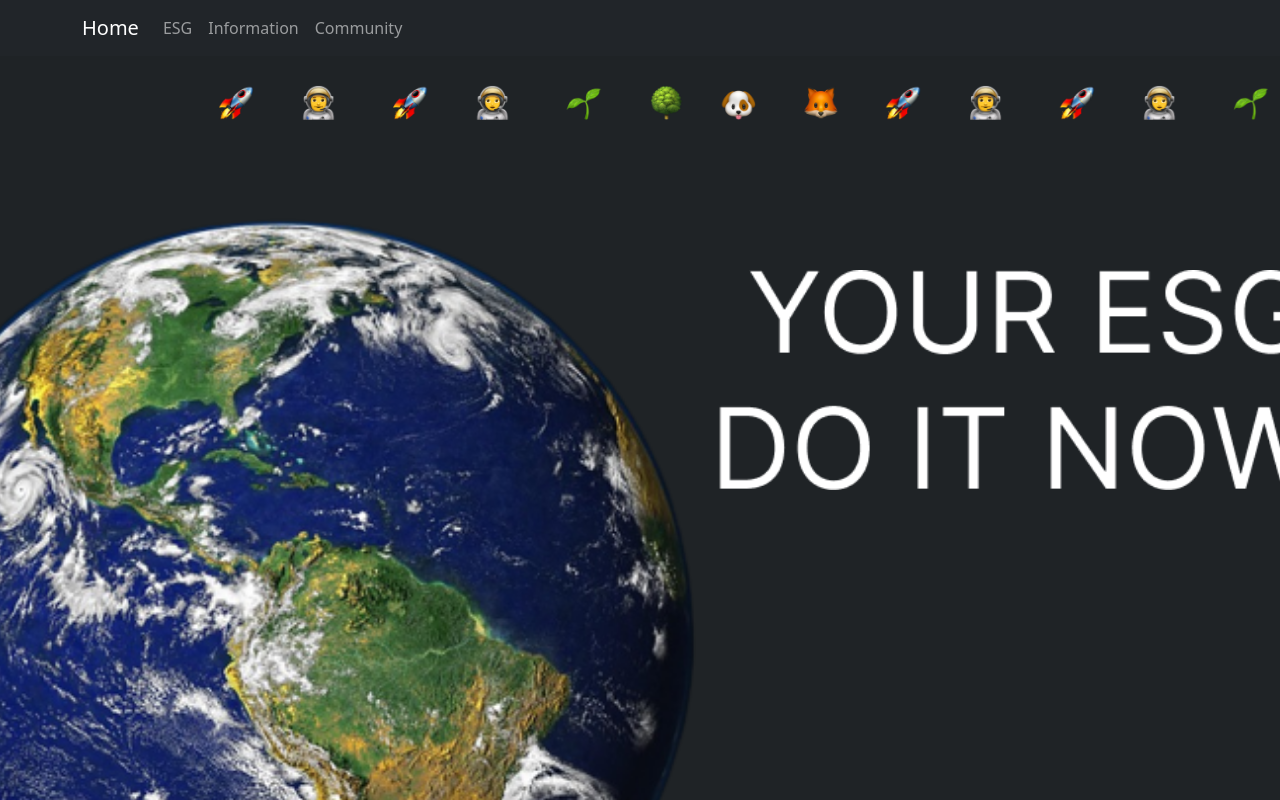
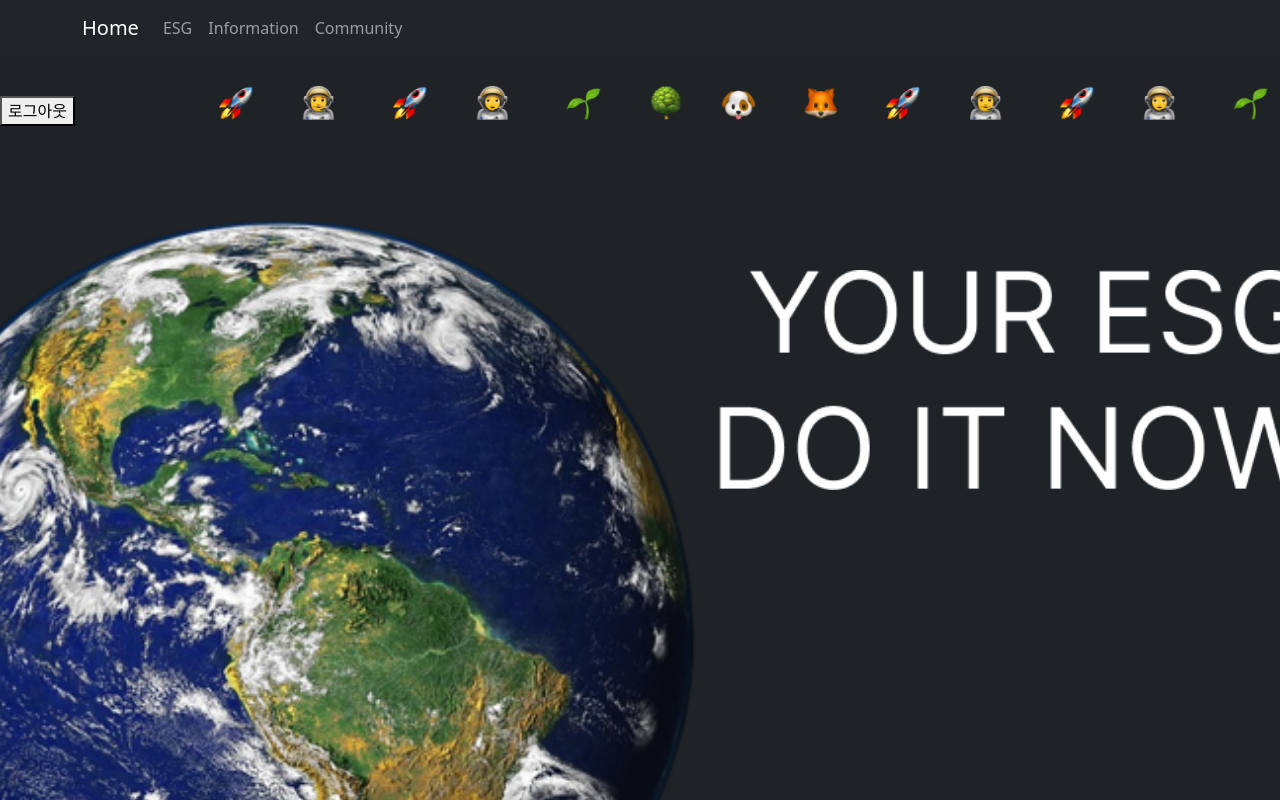
Before and after one commit to youresg/yesg-frontend, a React (Create React App) app in the folder web/: page /home in a window 1280 px wide. Built offline with nearby package versions, Linux system fonts and the light colour scheme.

Commit message:
Feat: 쿠키 삭제(로그아웃)

```diff
--- a/web/src/components/GoogleButton.js
+++ b/web/src/components/GoogleButton.js
@@ -1,11 +1,11 @@
 import { GoogleLogin, GoogleOAuthProvider } from "@react-oauth/google";
 import jwtDecode from "jwt-decode";
-
+import LogoutButton from './LogoutButton.js';
 
 const GoogleButton = () => {
 
   const clientId = '906642422248-rcirekvpmq69ho3p837vlmk6uo8ip81t.apps.googleusercontent.com';
-  const handleGoogleLoginSuccess = async (response) => {
+  const handleGoogleLoginSuccess = (response) => {
     const info = jwtDecode(response.credential);
     console.log('info = ', info);
 
@@ -13,7 +13,7 @@ const GoogleButton = () => {
     window.location.href = oauth2Url;
 
   }
-  const handleGoogleLoginFail = async (response) => {
+  const handleGoogleLoginFail = (response) => {
     console.log('Google Login Failed');
   }
 
@@ -25,6 +25,10 @@ const GoogleButton = () => {
           onSuccess={handleGoogleLoginSuccess}
           onError={handleGoogleLoginFail}
         />
+        <LogoutButton
+        clientId="구글 OAuth 클라이언트 ID"
+        buttonText="로그아웃"
+        />
       </GoogleOAuthProvider>
 
   );
--- /dev/null
+++ b/web/src/components/LogoutButton.js
@@ -0,0 +1,17 @@
+import React from 'react';
+import { removeCookie } from './Cookies';
+
+const LogoutButton = ({ onLogout }) => {
+
+    const handleLogout = () => {
+        // 액세스 토큰 쿠키 삭제
+        removeCookie("accessToken");
+
+    }
+
+    return (
+        <button onClick={handleLogout}>로그아웃</button>
+    );
+};
+
+export default LogoutButton;
--- a/web/src/components/Redirection.js
+++ b/web/src/components/Redirection.js
@@ -12,8 +12,8 @@ const Redirection = () => {
     const accessToken = urlParams.get("accessToken");
     console.log("Access Token:", accessToken);
 
-    setCookie("accessToken", accessToken);// Access Token Cookie에 저장
-
+    // Access Token Cookie에 저장
+    setCookie("accessToken", accessToken);
 
     const navigateToHome = async () => {
       await navigate("/home");
--- a/web/src/components/main.js
+++ b/web/src/components/main.js
@@ -1,12 +1,13 @@
 import React from 'react';
 import GoogleButton from './GoogleButton';
-import LogoutButton from './LogoutButton';
+
 
 const Main = () => {
 
     return (
         <div className="mainPage">
             <GoogleButton />
+
             <div className="image-container"><img className="ment" alt="ment" src="img/ment2.png" /></div>
             <div className="slide-container">
                 <img className="emoji" alt="emoji" src="img/emoji.png" />
```
Also changed, not shown: 1 other file (tests, documents, lock files or other folders).
